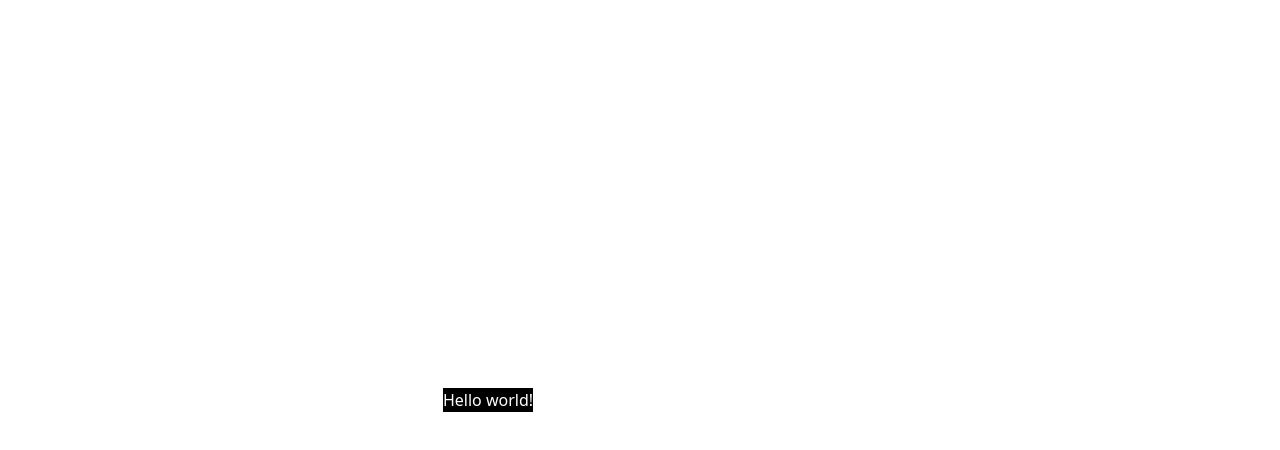
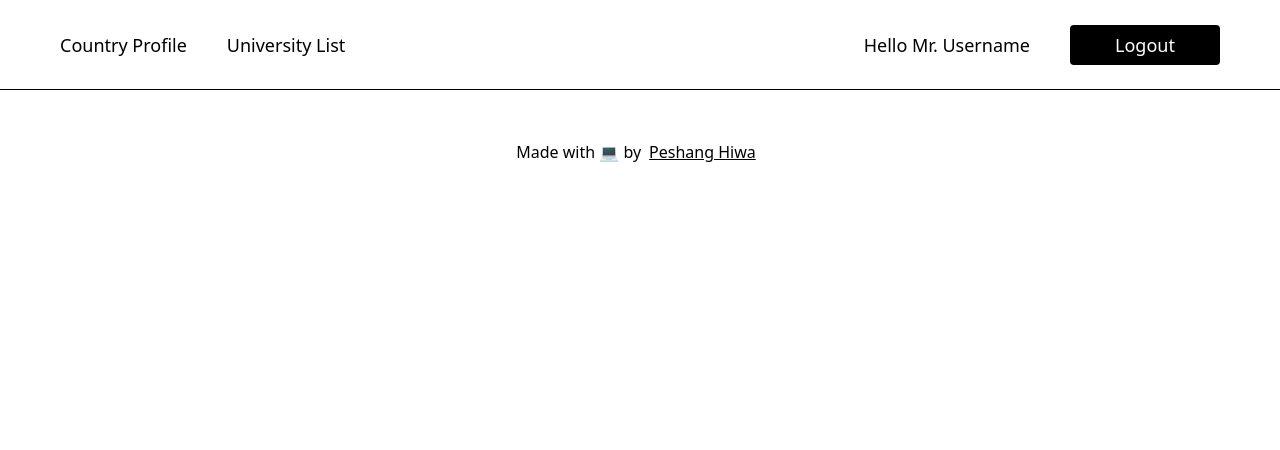
Before and after one commit to peshanghiwa/Vue3-Vite-Pinia-Tailwind-Typescript-Template, a Vue app: page / in a window 1280 px wide. Before the commit this address had no page. Shown: the top 450 px of the page. Built offline with nearby package versions, Linux system fonts and the light colour scheme.

Commit message:
created footer

```diff
--- a/src/App.vue
+++ b/src/App.vue
@@ -1,16 +1,12 @@
-<script setup lang="ts"></script>
+<script setup lang="ts">
+import Header from "./components/layout/header.vue";
+import Footer from "./components/layout/footer.vue";
+</script>
 
 <template>
-  <div class="container">
-    <button class="btn-primary text-white">Hello world!</button>
+  <div>
+    <Header />
+    <router-view />
+    <Footer />
   </div>
 </template>
-
-<style scoped>
-.container {
-  display: flex;
-  justify-content: center;
-  align-items: center;
-  height: 100vh;
-}
-</style>
--- a/src/components/layout/footer.vue
+++ b/src/components/layout/footer.vue
@@ -0,0 +1,13 @@
+<script setup lang="ts"></script>
+
+<template>
+  <footer class="flex justify-center mt-[50px] mb-[20px]">
+    Made with 💻 by
+    <a
+      href="https://github.com/peshanghiwa"
+      target="_blank"
+      class="mx-2 underline"
+      >Peshang Hiwa</a
+    >
+  </footer>
+</template>
```
